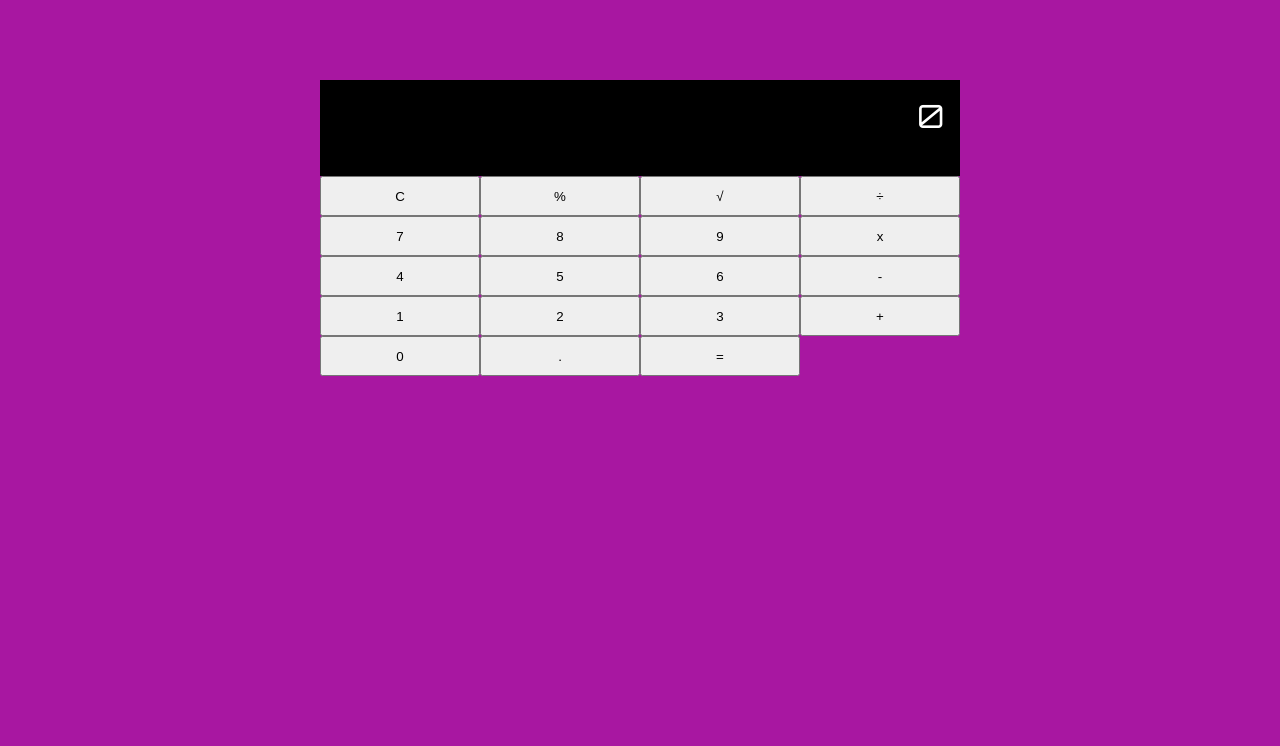
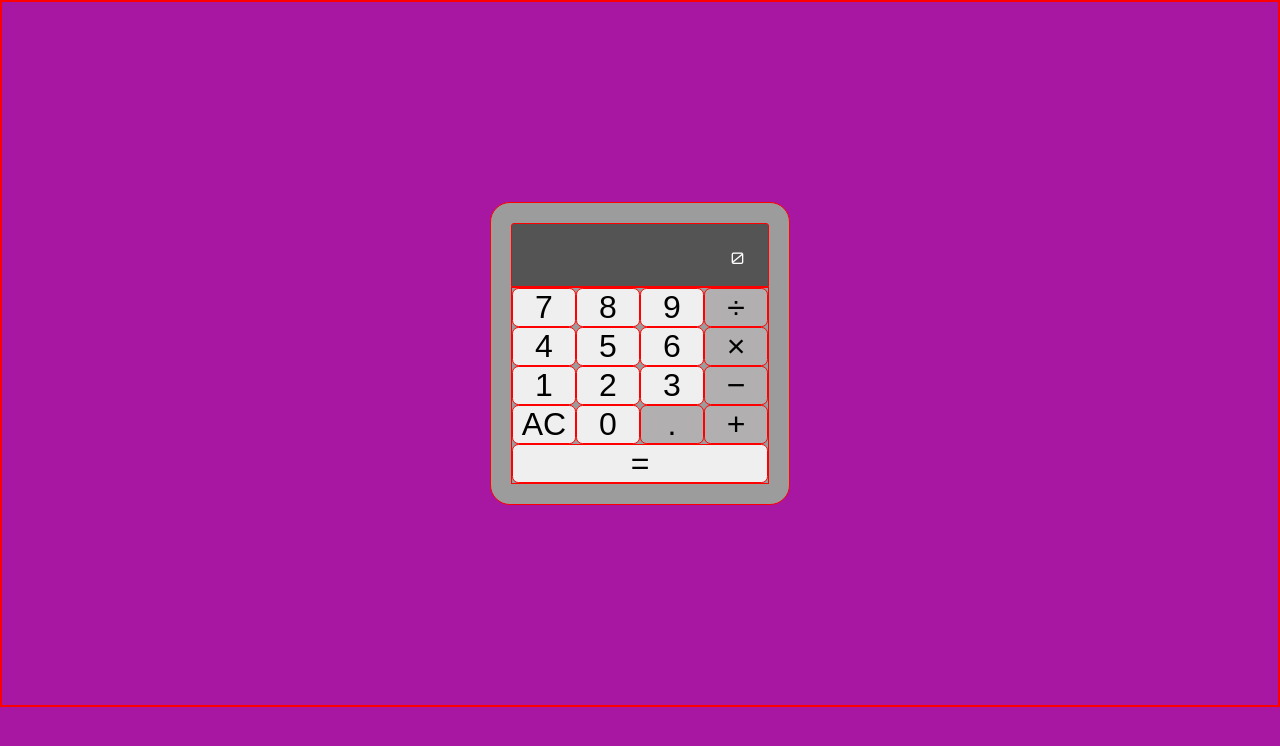
Before and after one commit to islacrur/BootcampFEMCODERS, a PHP site: page / in a window 1280 px wide. Shown: the top 746 px of the page. Run offline with PHP 8.4, Linux system fonts and the light colour scheme.

Commit message:
Vertical operator and equal 4-size

```diff
--- a/P3_Calculadora-financiera/index.html
+++ b/P3_Calculadora-financiera/index.html
@@ -9,27 +9,25 @@
 </head>
 <body>
     <div class="calculator">
-        <div class="calculator__display">0</div>
-        <div class="calculator__keys">
-            <button data-action="clear">C</button>
-            <button class="key--operator" data-action="">%</button>
-            <button class="key--operator" data-action="radical">√ </button>
-            <button class="key--operator" data-action="divide">÷</button>
+        <div class="calc__display">0</div>
+        <div class="calc__keys">
             <button>7</button>
             <button>8</button>
             <button>9</button>
-            <button class="key--operator" data-action="multiply">x</button>
+            <button class="key--operator key--operator-color" data-action="divide">&divide;</button>
             <button>4</button>
             <button>5</button>
             <button>6</button>
-            <button class="key--operator" data-action="substract">-</button>
+            <button class="key--operator key--operator color" data-action="multiply">&times;</button>
             <button>1</button>
             <button>2</button>
             <button>3</button>
-            <button class="key--operator" data-action="add">+</button>
+            <button class="key--operator key--operator color" data-action="substract">&minus;</button>
+            <button data-action="clear">AC</button>
             <button>0</button>
             <button class="key--operator" data-action="decimal">.</button>
-            <button class="key--equal" data-action="calculate">=</button>
+            <button class="key--operator key--operator color" data-action="add">&plus;</button>
+            <button class="key--equal" data-action="calculate">&equals;</button>
 
 
         </div>
--- a/P3_Calculadora-financiera/styles.css
+++ b/P3_Calculadora-financiera/styles.css
@@ -5,10 +5,13 @@
 *{
     margin: 0;
     padding: 0;
+    box-sizing: border-box;
+    border: 0.01em solid red;
 }
 
 body{
     background-color: #333;
+
 
 }
 
@@ -18,45 +21,59 @@ body{
         background-color: rgb(11, 43, 66);
     }
 }
+
 @media screen and (min-width: 767px){
     body{
-        background-color: rgb(13, 139, 97);
+        background-color: rgb(11, 43, 66);
     }
 }
+
 @media screen and (min-width: 950px){
     body{
         background-color: rgb(168, 23, 161);
     }
 }
 
+
 .calculator{
-    width: 50%;
+    width: 300px;
     position: relative;
-    margin: auto;
-    top: 5em;
+    margin: 200px auto;
+    background-color: rgb(156, 156, 156);
+    padding: 20px;
+    border-radius: 20px;
 }
 
-.calculator__display{
-    background-color: black;
-    height: 2em;
-    padding: 0.5em;
-    font-size: 2em;
+.calc__display{
+    background-color: rgb(84, 84, 84);
+    border-radius: 3px 3px 0 0;
+    height: 4em;
+    font-size: 1em;
     color: #FFF;
+    padding: 1.5em;
+    font-family: 'Orbitron', sans-serif;
     text-align: right;
-    font-family: 'Orbitron', sans-serif;
 
 }
-.calculator__keys{
+.calc__keys {
     display: grid;
     grid-template-columns: repeat(4, 1fr);
-    grid-template-rows: 5;
+}
+.calc__keys button{
+    font-size: 2em;
+    border-radius: 0.2em;
+}
+.calc__keys button:hover{
+    background-color: rgb(182, 182, 182);
 
 }
-
-.calculator__keys button {
-    height: 3em;
+.key--operator{
+    background-color: rgb(177, 175, 175);
 }
 
-.key{
+.key--equal {
+
+  grid-column: -2;
+  grid-column: span 4;
 
 }
```
